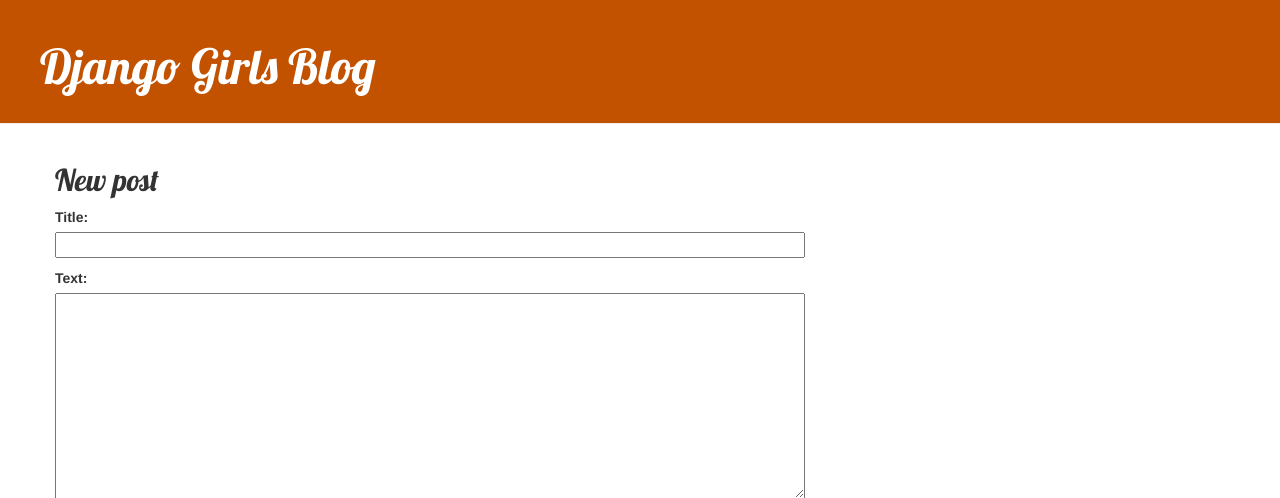
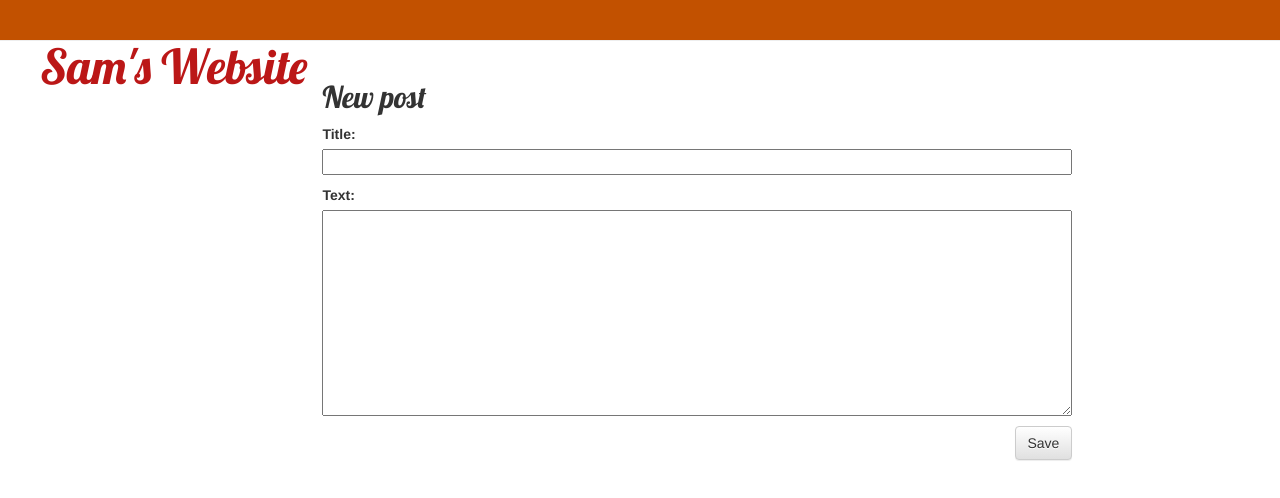
Before and after one commit to samrobinson3110/my-first-blog, a Django app: page /post/new/ in a window 1280 px wide. Shown: the top 498 px of the page. Run offline with Django 3.2, Linux system fonts and the light colour scheme; some libraries are stand-ins or nearby versions.

Commit message:
Changing CSS test

```diff
--- a/blog/static/css/blog.css
+++ b/blog/static/css/blog.css
@@ -5,9 +5,10 @@
 }
 
 .page-header h1, .page-header h1 a, .page-header h1 a:visited, .page-header h1 a:active {
-    color: #ffffff;
+    color: #bb1717;
     font-size: 36pt;
     text-decoration: none;
+    float: left;
 }
 
 .content {
--- a/blog/templates/blog/base.html
+++ b/blog/templates/blog/base.html
@@ -1,7 +1,7 @@
 {% load static %}
 <html>
     <head>
-        <title>Django Girls blog</title>
+        <title>Sam Robinson</title>
         <link rel="stylesheet" href="//maxcdn.bootstrapcdn.com/bootstrap/3.2.0/css/bootstrap.min.css">
         <link rel="stylesheet" href="//maxcdn.bootstrapcdn.com/bootstrap/3.2.0/css/bootstrap-theme.min.css">
         <link href='//fonts.googleapis.com/css?family=Lobster&subset=latin,latin-ext' rel='stylesheet' type='text/css'>
@@ -12,7 +12,7 @@
             {% if user.is_authenticated %}
             <a href="{% url 'post_new' %}" class="top-menu"><span class="glyphicon glyphicon-plus"></span></a>
             {% endif %}
-            <h1><a href="/">Django Girls Blog</a></h1>
+            <h1><a href="/">Sam's Website</a></h1>
         </div>
         <div class="content container">
             <div class="row">
```
